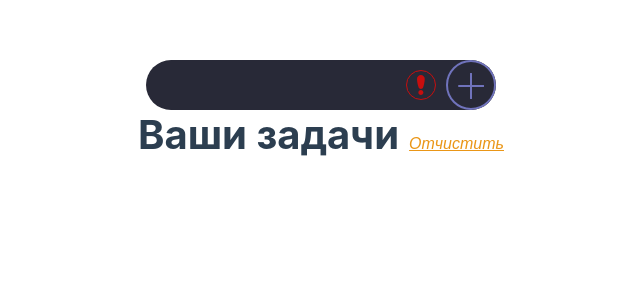
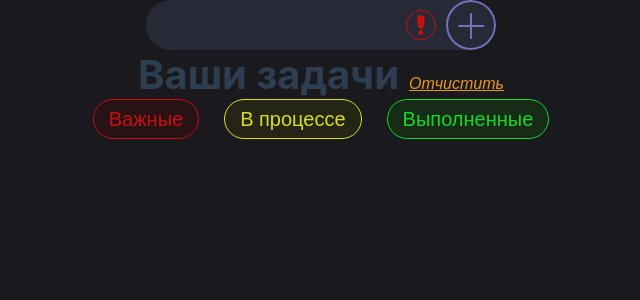
Before and after one commit to StMelik/vue-todo-app, a Vue app: page / in a window 1280 px wide. Shown: the top 300 px of the page, without its empty margins (319-959 px from the left). Built offline with nearby package versions, Linux system fonts and the light colour scheme.

Commit message:
feat: добавить фильтр

```diff
--- a/src/App.vue
+++ b/src/App.vue
@@ -1,26 +1,36 @@
 <template>
+<div class="container"></div>
   <FormAdd/>
   <AppTitle/>
+  <AppFilter/>
 </template>
 
 <script>
 import FormAdd from './components/FormAdd/FormAdd.vue'
 import AppTitle from './components/AppTitle/AppTitle.vue'
+import AppFilter from './components/AppFilter/AppFilter.vue'
 
 export default {
   name: 'App',
   components: {
     FormAdd,
     AppTitle,
+    AppFilter
 }
 }
 </script>
 
 <style lang="scss">
+@import './components/constants/colors';
+
 * {
   margin: 0;
   padding: 0;
   box-sizing: border-box;
+}
+
+body {
+  background-color: $bg;
 }
 
 #app {
@@ -30,5 +40,8 @@ export default {
   text-align: center;
   color: #2c3e50;
   margin-top: 60px;
+  max-width: 1140px;
+  margin: 0 auto;
+  padding: 0 15px;
 }
 </style>
--- /dev/null
+++ b/src/components/AppFilter/AppFilter.scss
@@ -0,0 +1,38 @@
+@import '../constants/colors';
+@import '../constants/templates';
+
+.filter {
+    display: flex;
+    justify-content: center;
+    column-gap: 25px;
+
+    &__button {
+        @extend %btn;
+        border: 1px solid $disabled;
+        font-size: 20px;
+        padding: 8px 15px;
+        max-height: 40px;
+        border-radius: 20px;
+        color: $disabled;
+        transition: all .3s;
+
+        &_important.active  {
+                border-color: $important;
+                background-color: $important-bg;
+                color: $important;
+        }
+
+        &_process.active  {
+                border-color: $process;
+                background-color: $process-bg;
+                color: $process;
+        }
+
+        &_done.active  {
+                border-color: $done;
+                background-color: $done-bg;
+                color: $done;
+        }
+
+    }
+}
--- /dev/null
+++ b/src/components/AppFilter/AppFilter.vue
@@ -0,0 +1,18 @@
+<template>
+<div class="filter">
+  <button class="filter__button filter__button_important active">Важные</button>
+  <button class="filter__button filter__button_process active">В процессе</button>
+  <button class="filter__button filter__button_done active">Выполненные</button>
+</div>
+
+</template>
+
+<script>
+export default {
+
+}
+</script>
+
+<style lang="scss" scoped>
+@import './AppFilter'
+</style>
```
